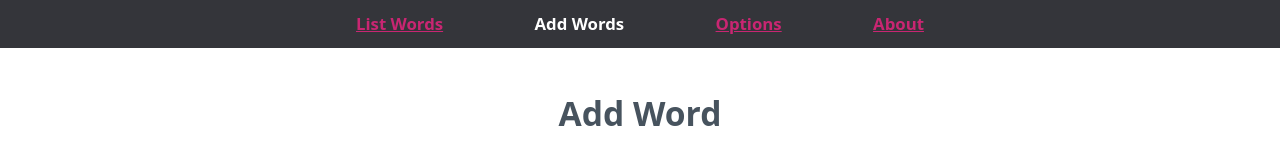
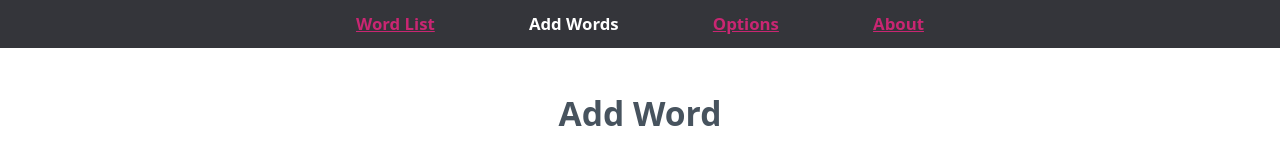
Before and after one commit to vishusandy/lexicon, a SvelteKit app: page /add in a window 1280 px wide. Shown: the top 160 px of the page. Built offline with nearby package versions, Linux system fonts and the light colour scheme.

Commit message:
renamed 'list words' menu link to 'word list'

```diff
--- a/src/components/Nav.svelte
+++ b/src/components/Nav.svelte
@@ -4,7 +4,7 @@
 
     export let current: string;
     export let links: NavLink[] = [
-        { name: 'List Words', url: base + '/list', page: 'list' },
+        { name: 'Word List', url: base + '/list', page: 'list' },
         { name: 'Add Words', url: base + '/add', page: 'add' },
         { name: 'Options', url: base + '/options', page: 'options' },
         { name: 'About', url: base + '/about', page: 'about' }
```
